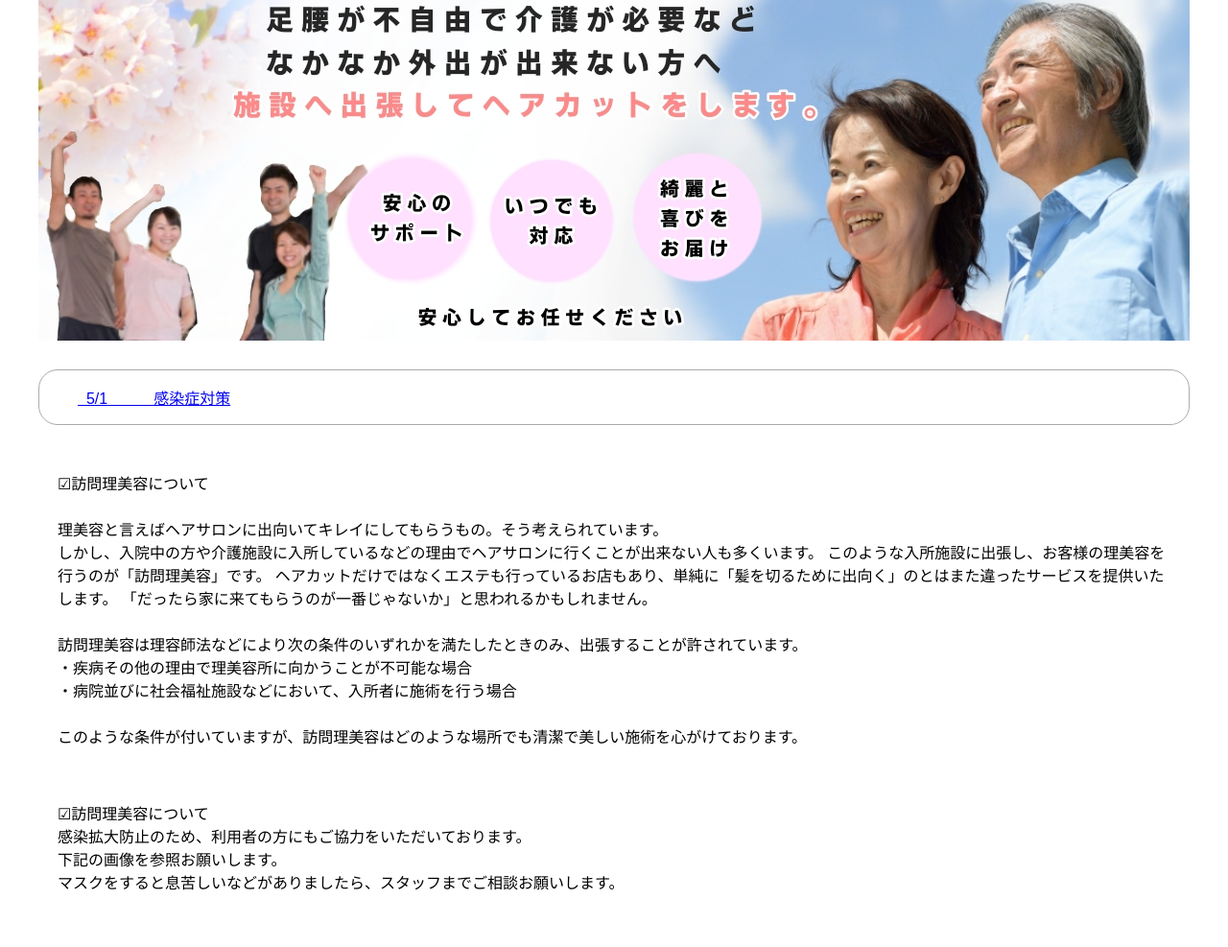
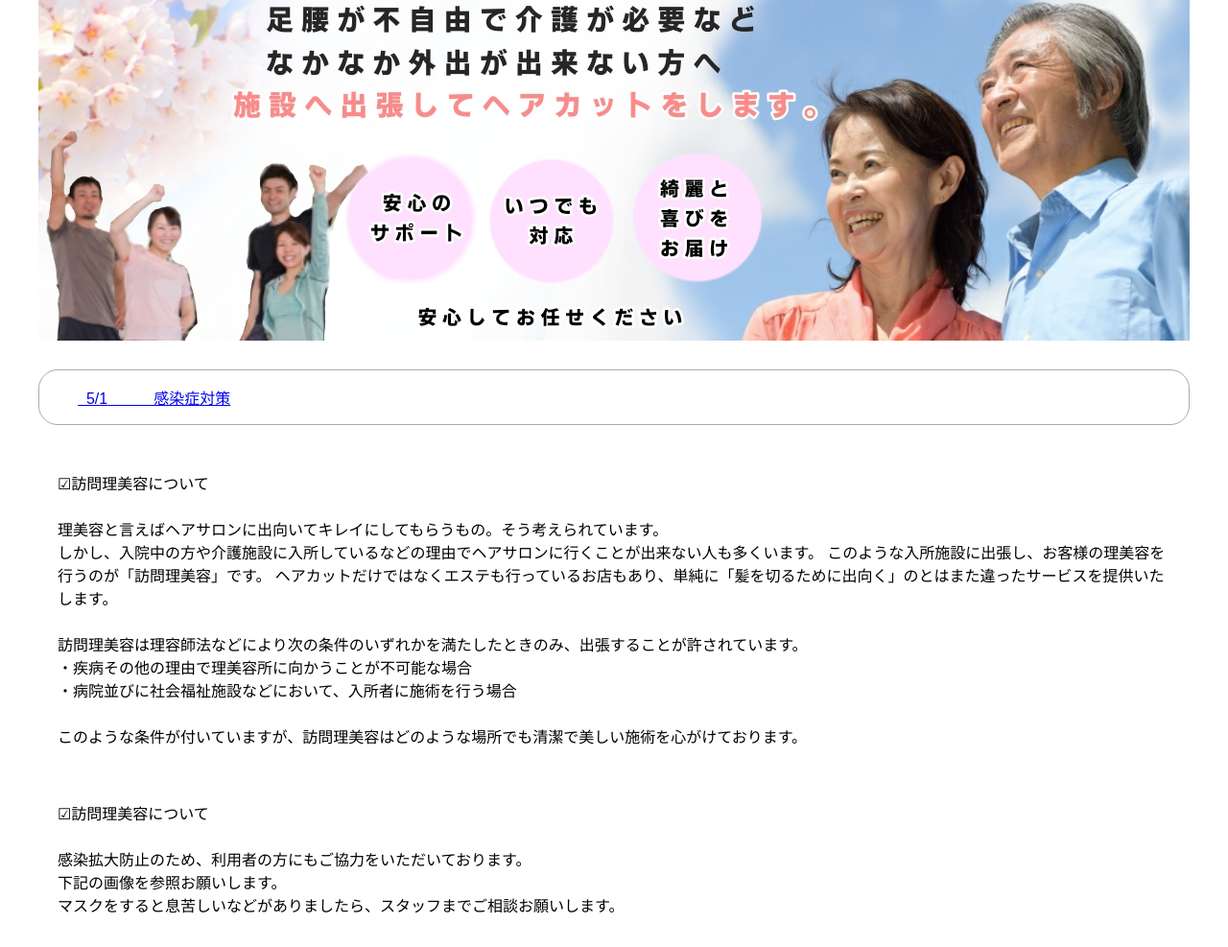
Before and after one commit to jinsen-tapioka/hasami, a plain HTML site: page index.html in a window 1280 px wide. Shown: the part 105-1092 px from the top of the page at 96% size. Drawn offline with Linux system fonts and the light colour scheme.

Commit message:
Update index.html

```diff
--- a/index.html
+++ b/index.html
@@ -40,15 +40,14 @@
 理美容と言えばヘアサロンに出向いてキレイにしてもらうもの。そう考えられています。<br>
 しかし、入院中の方や介護施設に入所しているなどの理由でヘアサロンに行くことが出来ない人も多くいます。
 このような入所施設に出張し、お客様の理美容を行うのが「訪問理美容」です。
-ヘアカットだけではなくエステも行っているお店もあり、単純に「髪を切るために出向く」のとはまた違ったサービスを提供いたします。
-「だったら家に来てもらうのが一番じゃないか」と思われるかもしれません。<br><br>
+ヘアカットだけではなくエステも行っているお店もあり、単純に「髪を切るために出向く」のとはまた違ったサービスを提供いたします。<br><br>
 訪問理美容は理容師法などにより次の条件のいずれかを満たしたときのみ、出張することが許されています。<br>
 ・疾病その他の理由で理美容所に向かうことが不可能な場合<br>
 ・病院並びに社会福祉施設などにおいて、入所者に施術を行う場合<br><br>
 このような条件が付いていますが、訪問理美容はどのような場所でも清潔で美しい施術を心がけております。</p>
 
 <p>
-☑訪問理美容について<br>
+☑訪問理美容について<br><br>
 感染拡大防止のため、利用者の方にもご協力をいただいております。<br>
 下記の画像を参照お願いします。<br>
 マスクをすると息苦しいなどがありましたら、スタッフまでご相談お願いします。
```
